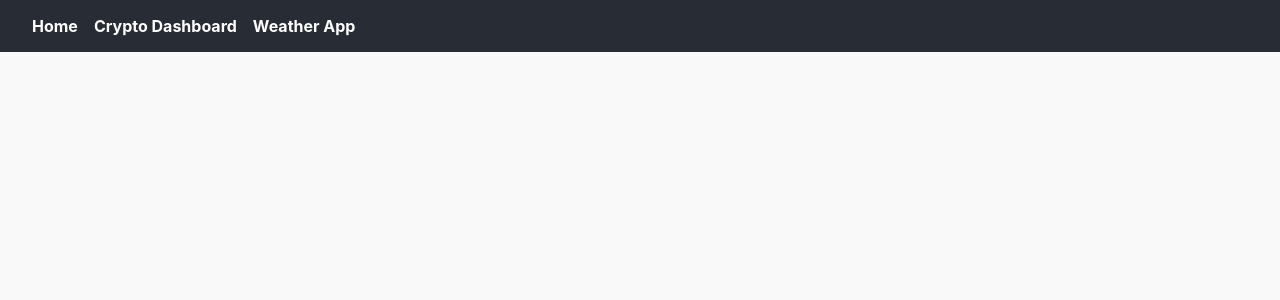
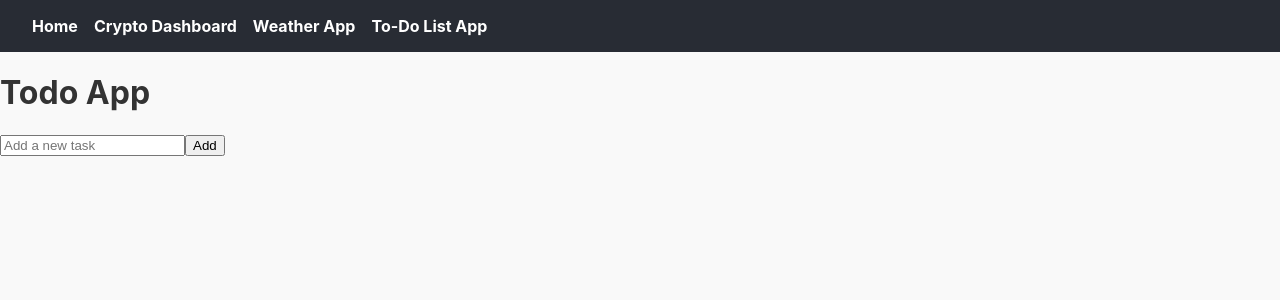
Before and after one commit to prcarey11/my-portfolio, a React (Create React App) app: page /todo in a window 1280 px wide. Shown: the top 300 px of the page. Built offline with nearby package versions, Linux system fonts and the light colour scheme.

Commit message:
Implement core Todo app features: add, toggle, delete tasks with proper typing and component structure; fix type naming conflict

```diff
--- a/src/App.tsx
+++ b/src/App.tsx
@@ -4,6 +4,7 @@ import Home from './pages/Home';
 import CryptoDashboard from './components/CryptoDashboard';
 import Navbar from './components/Navbar';
 import WeatherApp from './components/WeatherApp';
+import Todo from './pages/Todo';
 
 function App() {
   return (
@@ -13,6 +14,7 @@ function App() {
         <Route path="/" element={<Home />} />
         <Route path="/crypto" element={<CryptoDashboard />} />
         <Route path="/weather" element={<WeatherApp />} />
+        <Route path="todo" element={<Todo />} />
       </Routes>
     </Router>
   );
--- a/src/components/Navbar.tsx
+++ b/src/components/Navbar.tsx
@@ -12,7 +12,9 @@ export default function Navbar() {
       <Link to="/weather" style={linkStyle}>
         Weather App
       </Link>
-      {/* Add more links here as you add projects */}
+      <Link to="/todo" style={linkStyle}>
+        To-Do List App
+      </Link>
     </nav>
   );
 }
--- /dev/null
+++ b/src/components/TodoForm.tsx
@@ -0,0 +1,34 @@
+import { useState, FormEvent } from 'react';
+
+type TodoFormProps = {
+  onAddTodo: (text: string) => void;
+};
+
+const TodoForm = ({ onAddTodo }: TodoFormProps) => {
+  const [input, setInput] = useState('');
+
+  const handleSubmit = (e: FormEvent) => {
+    e.preventDefault();
+    if (input.trim() === '') return;
+
+    onAddTodo(input.trim());
+    setInput('');
+  };
+
+  return (
+    <form onSubmit={handleSubmit} className="todo-form">
+      <input
+        type="text"
+        value={input}
+        onChange={(e) => setInput(e.target.value)}
+        placeholder="Add a new task"
+        className="todo-input"
+      />
+      <button type="submit" className="todo-button">
+        Add
+      </button>
+    </form>
+  );
+};
+
+export default TodoForm;
--- /dev/null
+++ b/src/components/TodoItem.tsx
@@ -0,0 +1,31 @@
+type Todo = {
+  id: number;
+  text: string;
+  completed: boolean;
+};
+
+type TodoItemProps = {
+  todo: Todo;
+  onToggle: (id: number) => void;
+  onDelete: (id: number) => void;
+};
+
+const TodoItem = ({ todo, onToggle, onDelete }: TodoItemProps) => {
+  return (
+    <li className="todo-item">
+      <label style={{ textDecoration: todo.completed ? 'line-through' : 'none' }}>
+        <input
+          type="checkbox"
+          checked={todo.completed}
+          onChange={() => onToggle(todo.id)}
+        />
+        {todo.text}
+      </label>
+      <button onClick={() => onDelete(todo.id)} className="delete-button">
+        Delete
+      </button>
+    </li>
+  );
+};
+
+export default TodoItem;
--- /dev/null
+++ b/src/components/TodoList.tsx
@@ -0,0 +1 @@
+export {};
--- a/src/pages/Home.tsx
+++ b/src/pages/Home.tsx
@@ -3,7 +3,7 @@ import { Link } from 'react-router-dom';
 export default function Home() {
   return (
     <main>
-      <h1>Welcome to My Portfolio</h1>
+      <h1>Welcome to My Portfolio!</h1>
       <p>Here are some of my projects:</p>
 
       <Link to="/crypto" className="project-link">
@@ -14,7 +14,9 @@ export default function Home() {
         ☀️ Weather App
       </Link>
 
-      {/* Add more projects here later */}
+      <Link to="/todo" className="project-link">
+        📝 To-Do List App
+      </Link>
     </main>
   );
 }
--- /dev/null
+++ b/src/pages/Todo.tsx
@@ -0,0 +1,53 @@
+import { useState } from 'react';
+import TodoForm from '../components/TodoForm';
+import TodoItem from '../components/TodoItem';
+
+type TodoItemType = {
+  id: number;
+  text: string;
+  completed: boolean;
+};
+
+const Todo = () => {
+  const [todos, setTodos] = useState<TodoItemType[]>([]);
+
+  const addTodo = (text: string) => {
+    const newTodo: TodoItemType = {
+      id: Date.now(), // quick unique id
+      text,
+      completed: false,
+    };
+    setTodos((prev) => [newTodo, ...prev]);
+  };
+
+  const toggleTodo = (id: number) => {
+    setTodos((prev) =>
+      prev.map((todo) =>
+        todo.id === id ? { ...todo, completed: !todo.completed } : todo
+      )
+    );
+  };
+
+  const deleteTodo = (id: number) => {
+    setTodos((prev) => prev.filter((todo) => todo.id !== id));
+  };
+
+  return (
+    <div className="todo-container">
+      <h1>Todo App</h1>
+      <TodoForm onAddTodo={addTodo} />
+      <ul>
+        {todos.map((todo) => (
+          <TodoItem
+            key={todo.id}
+            todo={todo}
+            onToggle={toggleTodo}
+            onDelete={deleteTodo}
+          />
+        ))}
+      </ul>
+    </div>
+  );
+};
+
+export default Todo;
```
